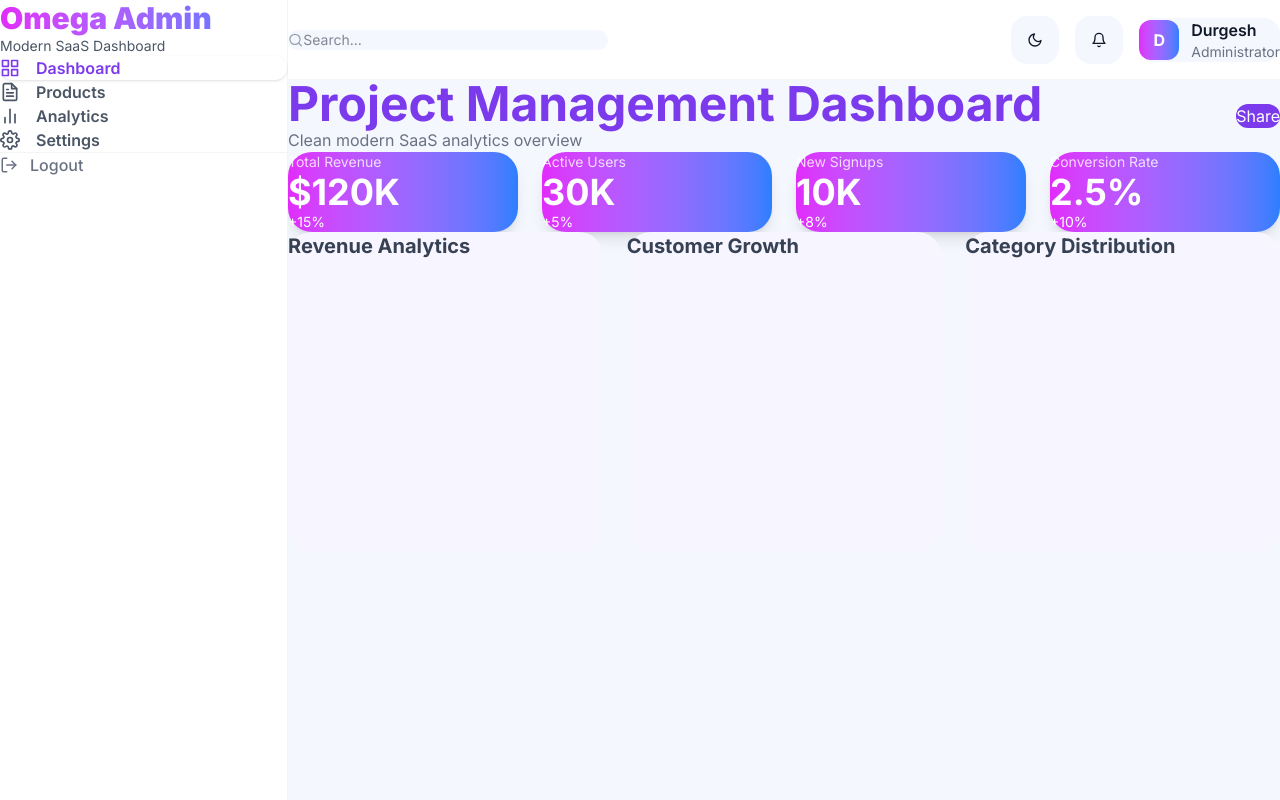
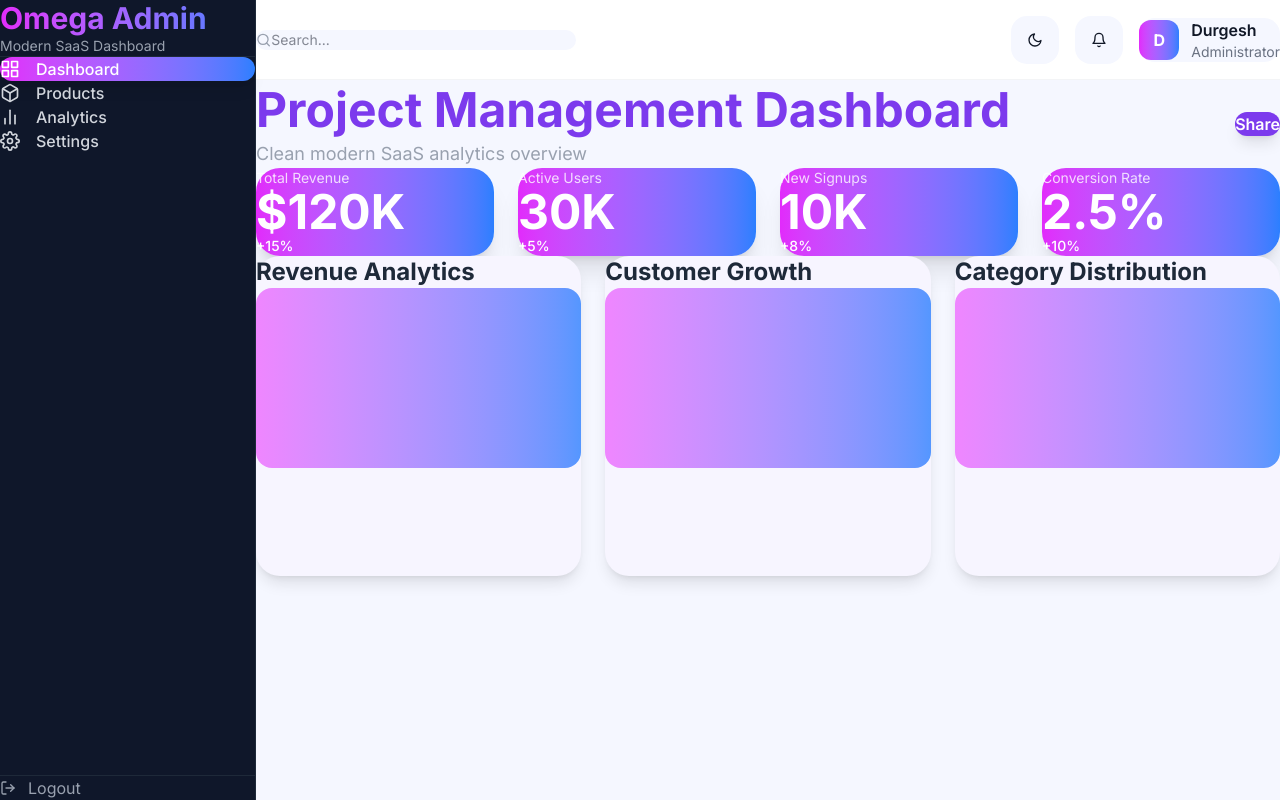
Before and after one commit to Durgeshgupta191/Omega_Admin, a React (Vite) app: page / in a window 1280 px wide. Built offline with nearby package versions, Linux system fonts and the light colour scheme.

Commit message:
Updated Omega Admin dashboard UI and functionality

```diff
--- a/src/components/layout/Sidebar.jsx
+++ b/src/components/layout/Sidebar.jsx
@@ -1,63 +1,74 @@
 import { NavLink } from "react-router-dom";
+import { FiGrid, FiBox, FiBarChart2, FiSettings, FiLogOut } from "react-icons/fi";
 
-import { FiLogOut } from "react-icons/fi";
-
-import {
-  sidebarLinks,
-} from "../../constants/sidebarLinks";
+const links = [
+  {
+    name: "Dashboard",
+    path: "/",
+    icon: <FiGrid />,
+  },
+  {
+    name: "Products",
+    path: "/products",
+    icon: <FiBox />,
+  },
+  {
+    name: "Analytics",
+    path: "/analytics",
+    icon: <FiBarChart2 />,
+  },
+  {
+    name: "Settings",
+    path: "/settings",
+    icon: <FiSettings />,
+  },
+];
 
 const Sidebar = () => {
   return (
-    <aside className="hidden md:flex w-72 bg-white dark:bg-[#111827] border-r border-gray-100 flex-col px-6 py-8">
+    <aside className="hidden md:flex w-64 min-h-screen bg-[#0f172a] text-white flex-col border-r border-gray-800">
 
       {/* Logo */}
-      <div className="mb-14">
-
-        <h1 className="text-3xl font-black bg-linear-to-r from-fuchsia-500 to-blue-500 bg-clip-text text-transparent">
+      <div className="px-6 py-8 border-b border-gray-800">
+        <h1 className="text-3xl font-bold bg-gradient-to-r from-fuchsia-500 to-blue-500 bg-clip-text text-transparent">
           Omega Admin
         </h1>
 
-        <p className="text-gray-600 dark:text-gray-300 text-sm mt-2">
+        <p className="text-gray-400 mt-2 text-sm">
           Modern SaaS Dashboard
         </p>
       </div>
 
       {/* Navigation */}
-      <nav className="space-y-3">
+      <nav className="flex-1 px-4 py-6 space-y-3">
 
-        {sidebarLinks.map((link) => {
-  const Icon = link.icon;
-
-  return (
+        {links.map((link) => (
           <NavLink
             key={link.name}
             to={link.path}
             className={({ isActive }) =>
-        `flex items-center gap-4 px-5 py-4 rounded-2xl font-semibold transition-all duration-300
-
+              `flex items-center gap-4 px-4 py-3 rounded-2xl transition-all text-base font-medium
               ${
                 isActive
-            ? "bg-white dark:bg-[#111827] text-[#7c3aed] shadow-sm"
-            : "text-gray-600 dark:text-gray-300 hover:bg-gray-100"
+                  ? "bg-gradient-to-r from-fuchsia-500 to-blue-500 text-white shadow-lg"
+                  : "text-gray-300 hover:bg-[#1e293b]"
               }`
             }
           >
-      <Icon className="text-xl" />
+            <span className="text-xl">
+              {link.icon}
+            </span>
 
-      <span className="text-[16px]">
             {link.name}
-      </span>
           </NavLink>
-  );
-})}
+        ))}
       </nav>
 
-      {/* Bottom */}
-      <div className="mt-auto pt-10 border-t border-gray-100">
+      {/* Logout */}
+      <div className="p-4 border-t border-gray-800">
 
-        <button className="flex items-center gap-3 text-gray-500 hover:text-red-500 transition-all duration-300 font-medium">
-
-          <FiLogOut className="text-lg" />
+        <button className="flex items-center gap-3 text-gray-400 hover:text-red-400 transition-all">
+          <FiLogOut />
 
           Logout
         </button>
--- a/src/pages/Dashboard.jsx
+++ b/src/pages/Dashboard.jsx
@@ -1,4 +1,3 @@
-
 const stats = [
   {
     title: "Total Revenue",
@@ -24,71 +23,82 @@ const stats = [
 
 const Dashboard = () => {
   return (
+    <div className="w-full max-w-350 mx-auto">
 
-    <div>
-      {/* Heading */}
-      <div className="flex items-center justify-between mb-10">
+      {/* Header */}
+      <div className="flex flex-col lg:flex-row lg:items-center lg:justify-between gap-6 mb-10">
 
         <div>
-          <h1 className="text-5xl font-bold text-[#7c3aed]">
+          <h1 className="text-3xl md:text-5xl font-bold text-[#7c3aed] leading-tight">
             Project Management Dashboard
           </h1>
 
-          <p className="text-gray-500 mt-3">
+          <p className="text-gray-400 mt-3 text-base md:text-lg">
             Clean modern SaaS analytics overview
           </p>
         </div>
 
-        <button className="bg-[#7c3aed] text-white px-6 py-3 rounded-2xl hover:opacity-90">
+        <button className="bg-[#7c3aed] hover:bg-[#6d28d9] transition-all text-white px-6 py-3 rounded-2xl font-semibold shadow-lg w-fit">
           Share
         </button>
       </div>
 
-      {/* Cards */}
-      <div className="grid grid-cols-1 md:grid-cols-2 xl:grid-cols-4 gap-6">
+      {/* Stats Cards */}
+      <div className="grid grid-cols-1 sm:grid-cols-2 xl:grid-cols-4 gap-6">
         {stats.map((item) => (
           <div
             key={item.title}
-            className="bg-linear-to-r from-fuchsia-500 to-blue-500 rounded-3xl p-6 text-white shadow-lg"
+            className="bg-linear-to-r from-fuchsia-500 to-blue-500 rounded-3xl p-6 text-white shadow-xl"
           >
             <p className="text-sm opacity-80">
               {item.title}
             </p>
 
-            <h2 className="text-4xl font-bold mt-5">
+            <h2 className="text-5xl font-bold mt-4">
               {item.value}
             </h2>
 
-            <p className="mt-3 text-sm">
+            <p className="mt-4 text-sm font-medium">
               {item.growth}
             </p>
           </div>
         ))}
       </div>
 
-      {/* Placeholder Charts */}
-      <div className="grid grid-cols-1 xl:grid-cols-3 gap-6 pt-10">
+      {/* Analytics Cards */}
+      <div className="grid grid-cols-1 xl:grid-cols-3 gap-6 mt-10">
 
-        <div className="bg-[#f7f5ff] rounded-3xl h-80 p-8 flex flex-col">
-         <h3 className="font-bold text-xl text-gray-700 mb-4">
+        {/* Revenue */}
+        <div className="bg-[#f7f5ff] dark:bg-[#111827] rounded-3xl p-8 min-h-80 shadow-lg">
+
+          <h3 className="font-bold text-2xl text-gray-800 dark:text-white mb-6">
             Revenue Analytics
           </h3>
+
+          <div className="h-45 bg-linear-to-r from-fuchsia-400 to-blue-500 rounded-2xl opacity-80"></div>
         </div>
 
-        <div className="bg-[#f7f5ff] rounded-3xl h-80 p-8 flex flex-col">
-          <h3 className="font-bold text-xl text-gray-700 mb-4">
+        {/* Growth */}
+        <div className="bg-[#f7f5ff] dark:bg-[#111827] rounded-3xl p-8 min-h-80 shadow-lg">
+
+          <h3 className="font-bold text-2xl text-gray-800 dark:text-white mb-6">
             Customer Growth
           </h3>
+
+          <div className="h-45 bg-linear-to-r from-fuchsia-400 to-blue-500 rounded-2xl opacity-80"></div>
         </div>
 
-        <div className="bg-[#f7f5ff] rounded-3xl h-80 p-8 flex flex-col">
-          <h3 className="font-bold text-xl text-gray-700">
+        {/* Distribution */}
+        <div className="bg-[#f7f5ff] dark:bg-[#111827] rounded-3xl p-8 min-h-80 shadow-lg">
+
+          <h3 className="font-bold text-2xl text-gray-800 dark:text-white mb-6">
             Category Distribution
           </h3>
+
+          <div className="h-45 bg-linear-to-r from-fuchsia-400 to-blue-500 rounded-2xl opacity-80"></div>
         </div>
       </div>
     </div>
-
   );
 };
 
```
Lines whose indentation alone changed are shown as unchanged.
